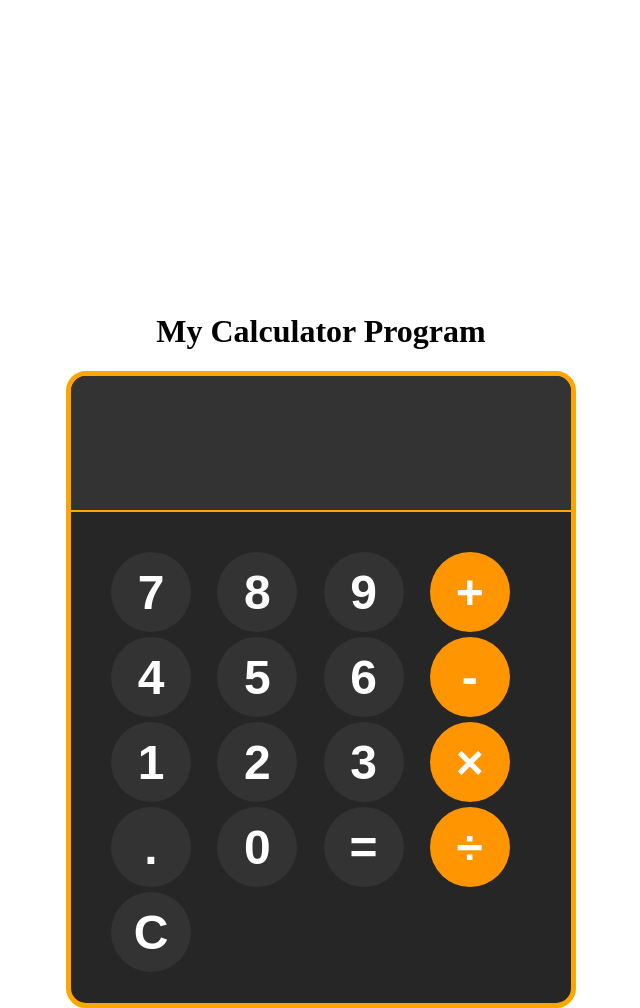
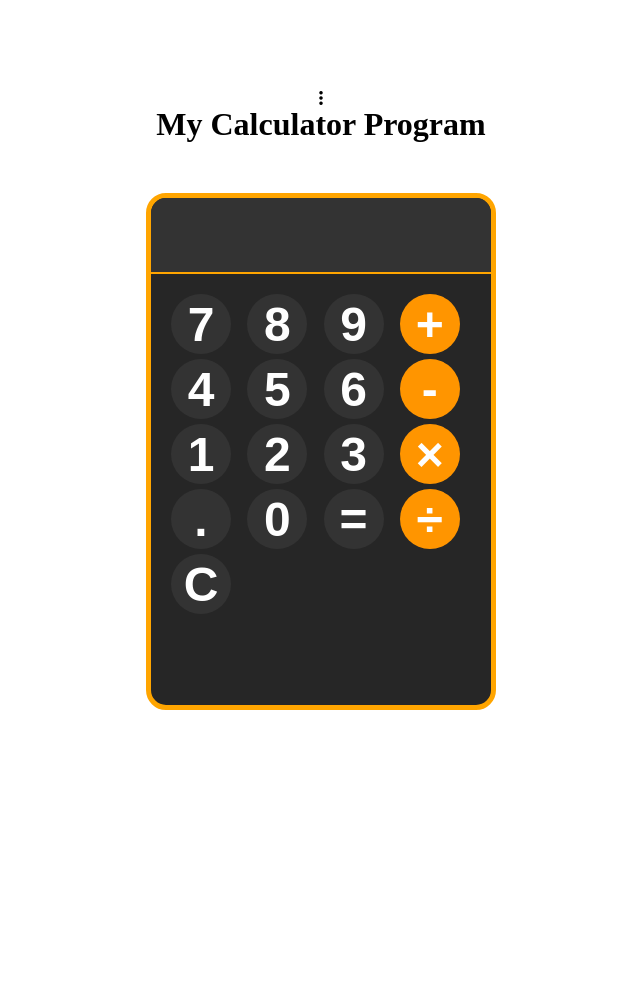
Before and after one commit to emume32/calculator-project, a plain HTML site: page index.html in a window 1280 px wide. Shown: the whole page, without its empty margins (319-959 px from the left). After the commit the page ends 800 px from the top, so only its background shows below. Drawn offline with Linux system fonts and the light colour scheme.

Commit message:
Refactor styles for calculator layout and buttons

```diff
--- a/styles.css
+++ b/styles.css
@@ -1,17 +1,29 @@
+*{
+    margin: 0;
+    padding: 0;
+    box-sizing: border-box;
+    overflow-x: hidden;
+}
+
+
 body{
     margin:0;
     display:flex;
     justify-content: center;
     align-items: center;
-    height: 150vh;
+    height: 100vh;
     flex-direction: column;
+}
+
+h1{
+    margin-bottom: 50px;
 }
 
 #calculator{
     font-family:Arial, sans-serif;
     background-color: hsl(0, 0%, 15%);
     border-radius: 20px;
-    max-width: 500px;
+    width: 350px;
     overflow: hidden;
     border: solid 5px;
     border-color: orange;
@@ -20,7 +32,6 @@ body{
 #display{
     color: white;
     height: 15%;
-    width:100%;
     padding:20px;
     font-size: 3rem;
     text-align: left;
@@ -36,13 +47,13 @@ body{
     grid-template-columns: repeat(4, 1fr);
     gap:5px;
     padding: 20px;
-    margin: 20px;
+    margin: 0px;
     margin-bottom: 50px;
 }
 
 button {
-    width: 80px;
-    height: 80px;
+    width: 60px;
+    height: 60px;
     border-radius: 40px;
     border: none;
     background-color: hsl(0, 0%, 20%);
@@ -71,9 +82,3 @@ button:active{
 .signs:active{
     background-color: hsl(35, 100%, 75%)
 }
-
-.fa-solid {
-    height: 100px;
-    width: 100px;
-    color: white;
-}
```
